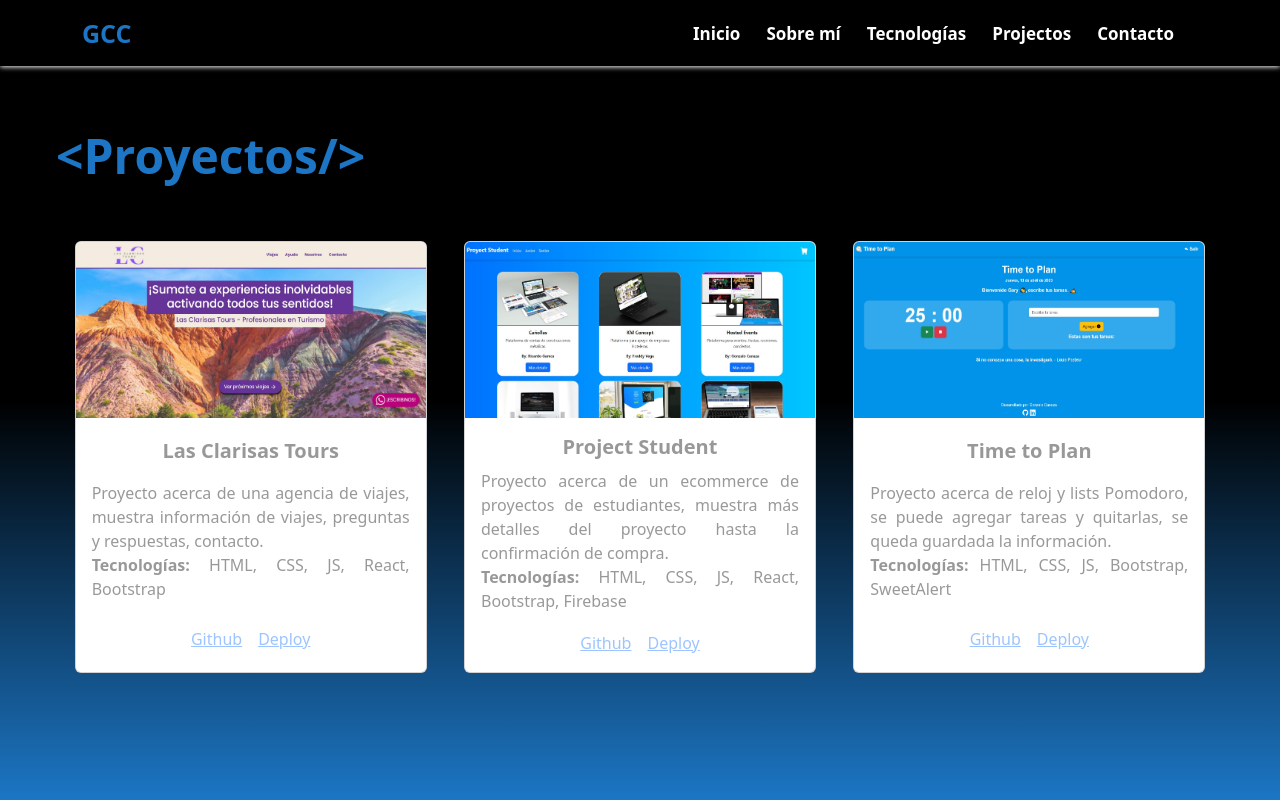
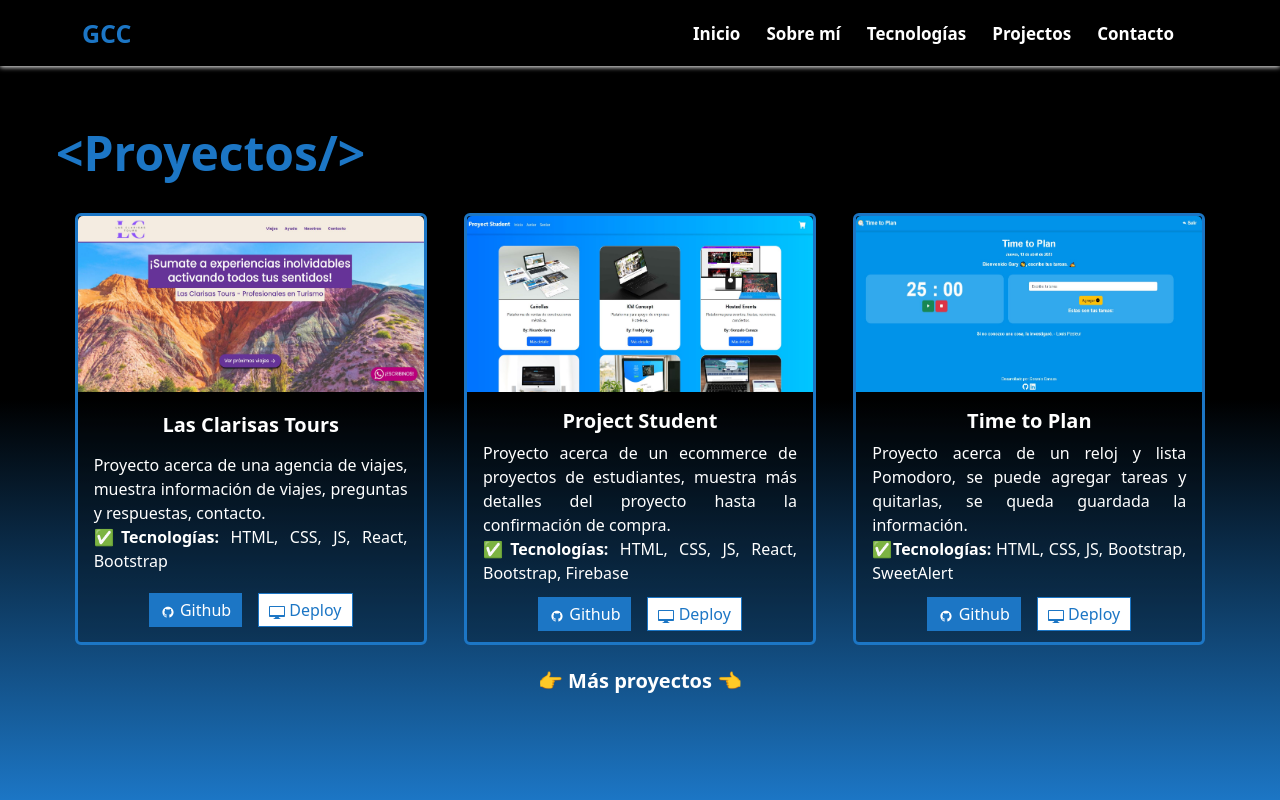
Before and after one commit to gonzccode/portafolio-personal-gonzccode, a React (Create React App) app: page /proyectos in a window 1280 px wide. Built offline with nearby package versions, Linux system fonts and the light colour scheme.

Commit message:
seccion proyecto finalizado

```diff
--- a/package.json
+++ b/package.json
@@ -11,6 +11,7 @@
     "react": "^18.2.0",
     "react-bootstrap": "^2.7.2",
     "react-dom": "^18.2.0",
+    "react-icons": "^4.8.0",
     "react-router-dom": "^6.10.0",
     "react-scripts": "5.0.1",
     "web-vitals": "^2.1.4"
--- a/src/assets/scss/styles.scss
+++ b/src/assets/scss/styles.scss
@@ -7,6 +7,30 @@
     color: #1c76c5;
     font-size: 48px;
     text-align: left;
+}
+
+.buttonPrimary {
+    text-decoration: none;
+    background-color: #1c76c5;
+    border: 1px solid #1c76c5;
+    padding: 5px 10px;
+    color: #FFFFFF;
+    &:hover {
+        background-color: #FFFFFF;
+        color: #1c76c5;
+    }
+}
+
+.buttonSecondary {
+    text-decoration: none;
+    background-color: #FFFFFF;
+    border: 1px solid #1c76c5;
+    padding: 5px 10px;
+    color: #1c76c5;
+    &:hover {
+        background-color: #1c76c5;
+        color: #FFFFFF;
+    }
 }
 
 /*Loading Spinner*/
@@ -184,6 +208,7 @@
     display: flex;
     flex-direction: column;
     justify-content: center;
+    padding-top: 25px;
 }
 
 .cardsProjects {
@@ -196,9 +221,9 @@
 .cardProject {
     width: 22rem;
     height: 27rem;
-    color: black;
-    background-color: white;
-    //opacity: 0.3;
+    color: white;
+    background-color: rgba(0, 0, 0, 0.25);
+    border: 3px solid #1c76c5;
 }
 
 .cardImgProject {
@@ -206,10 +231,10 @@
 }
 
 .cardBodyProject {
-
-    opacity: 0.4;
     display: flex;
     flex-direction: column;
     align-items: center;
     justify-content: space-around;
 }
+
+/*Contacto*/
--- a/src/components/Projects/projects.js
+++ b/src/components/Projects/projects.js
@@ -1,6 +1,9 @@
 import React, { useState, useEffect } from 'react';
 import Card from 'react-bootstrap/Card';
 import Spinner from 'react-bootstrap/Spinner';
+import { DiGithubBadge } from "react-icons/di";
+import { GoDeviceDesktop } from "react-icons/go";
+import { Link } from 'react-router-dom';
 import imgTimeToPlan from '../../assets/img/timetoplan.jpg'
 import imgProjectStudent from '../../assets/img/projectstudent.jpg'
 import imgLasClarisas from '../../assets/img/lasclarisastours.jpg'
@@ -31,7 +34,7 @@ const Projects = () => {
     {
       id: 3,
       project: 'Time to Plan',
-      description: 'Proyecto acerca de reloj y lists Pomodoro, se puede agregar tareas y quitarlas, se queda guardada la información.',
+      description: 'Proyecto acerca de un reloj y lista Pomodoro, se puede agregar tareas y quitarlas, se queda guardada la información.',
       technologies: ['HTML', 'CSS', 'JS', 'Bootstrap', 'SweetAlert'],
       image: imgTimeToPlan,
       github: 'https://github.com/gonzccode/proyecto-pomodoro',
@@ -61,7 +64,6 @@ const Projects = () => {
             </strong>
           </h3>
           <br/>
-          <br/>
           <div className='cardsProjects'>
             {
               arrayProjects.map((item, index) =>
@@ -72,11 +74,11 @@ const Projects = () => {
                   <Card.Text style={{textAlign: 'justify'}}>
                     {item.description}
                     <br/>
-                    <strong>Tecnologías: </strong> {item.technologies.join(', ')}
+                    <strong>✅Tecnologías: </strong> {item.technologies.join(', ')}
                   </Card.Text>
                   <div>
-                    <Card.Link variant="primary" href={item.github} target='_blank'>Github</Card.Link>
-                    <Card.Link variant="outline-primary" href={item.deploy} target='_blank'>Deploy</Card.Link>
+                    <Card.Link className='buttonPrimary' variant="primary" href={item.github} target='_blank'><DiGithubBadge/> Github</Card.Link>
+                    <Card.Link className='buttonSecondary' variant="outline-primary" href={item.deploy} target='_blank'><GoDeviceDesktop/> Deploy</Card.Link>
                   </div>
                 </Card.Body>
               </Card>
@@ -84,6 +86,14 @@ const Projects = () => {
             }
 
           </div>
+          <br/>
+          <Link to={'https://github.com/gonzccode?tab=repositories'} target='_blank' style={{color: 'white', textDecoration: 'none'}}>
+            <h5>
+              <strong>
+              👉 Más proyectos 👈
+              </strong>
+            </h5>
+          </Link>
         </div>
       }
     </>
```
Also changed, not shown: 1 other file (tests, documents, lock files or other folders).
